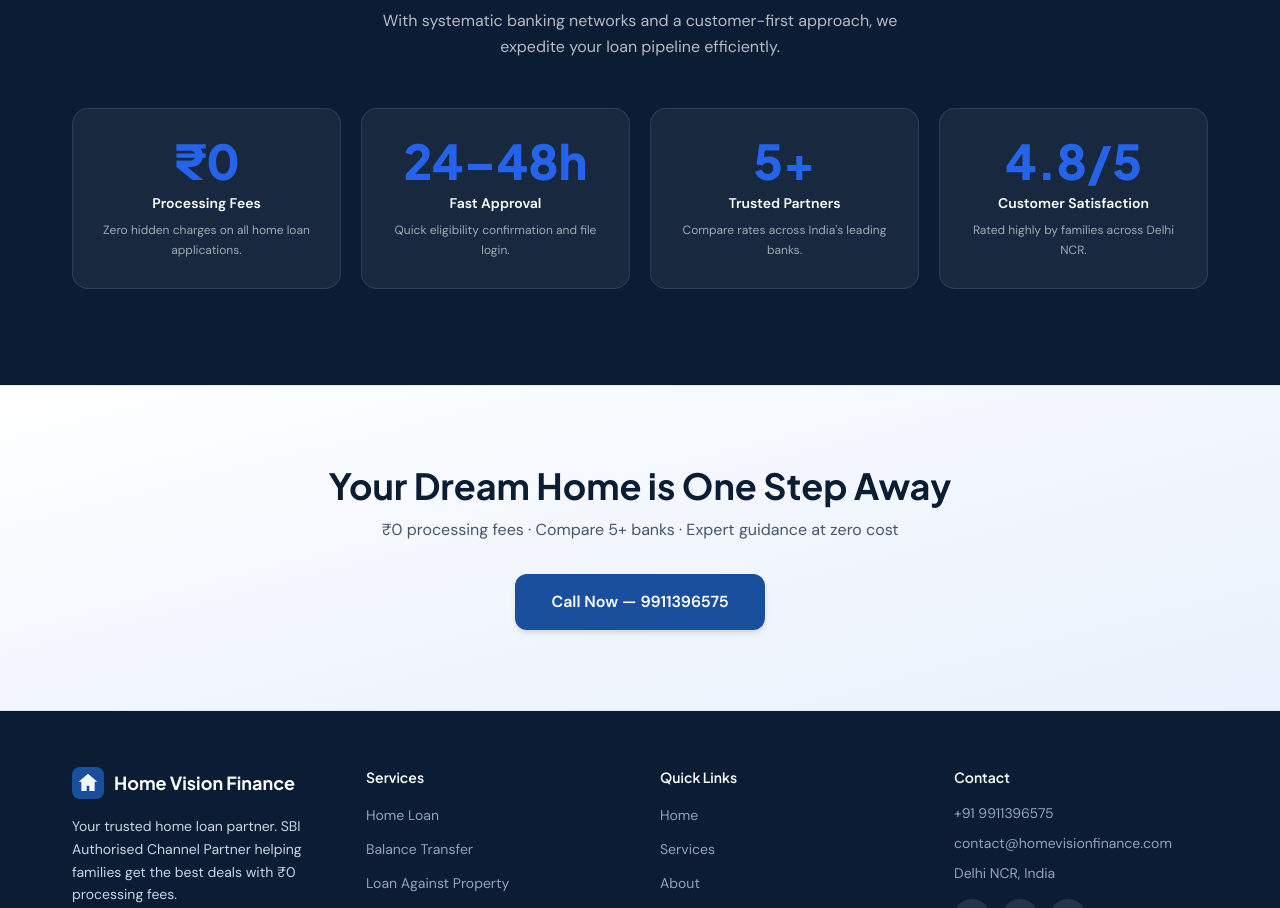
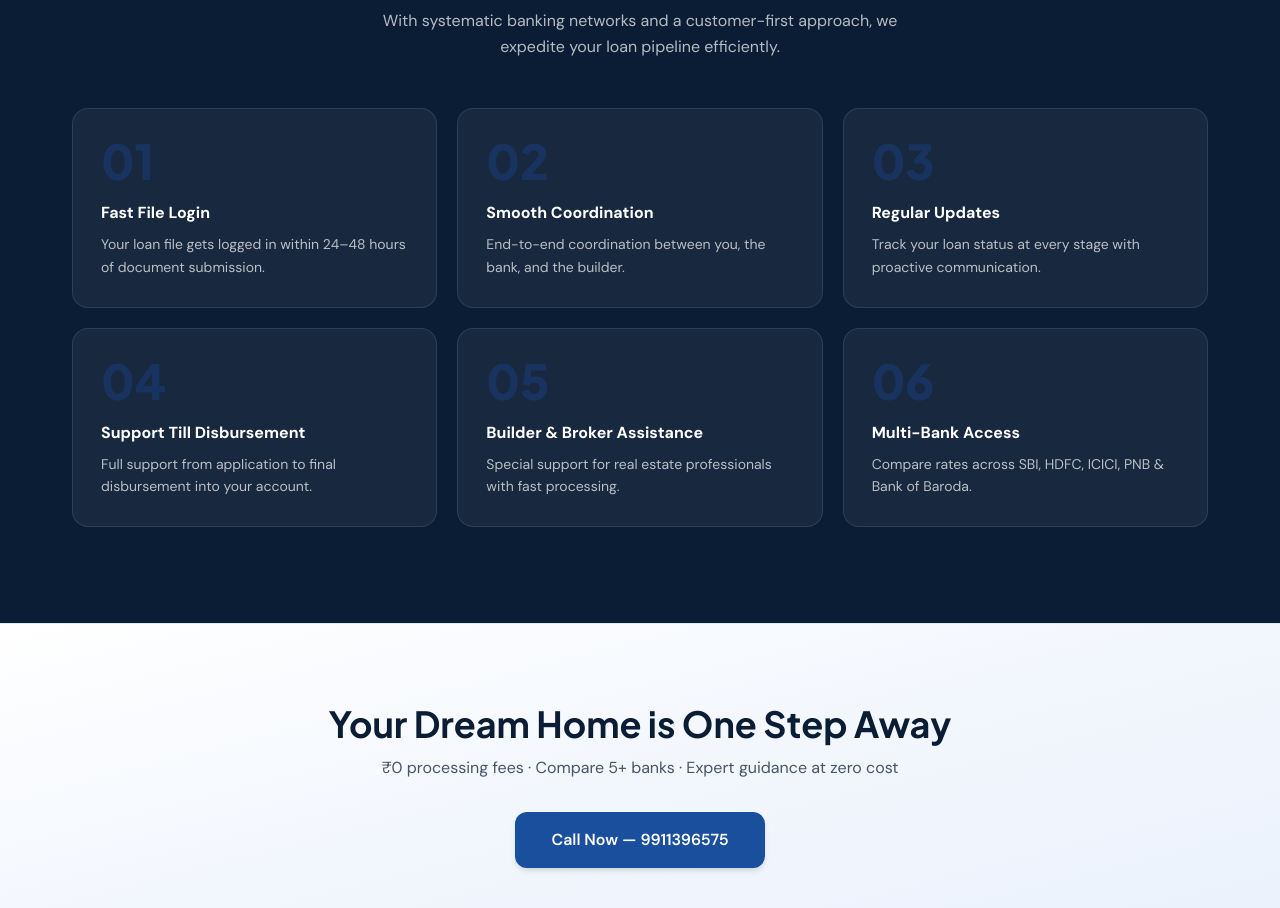
Before and after one commit to theteamzoradevs-gif/Home_Vision_Finance, a Next.js app: page / in a window 1280 px wide. Shown: the part 7934-8842 px from the top of the page. Built offline with nearby package versions, Linux system fonts and the light colour scheme.

Commit message:
changes done at 5 u know

```diff
--- a/src/components/sections/WhyChooseGrid.tsx
+++ b/src/components/sections/WhyChooseGrid.tsx
@@ -1,4 +1,4 @@
-import { ABOUT_WHY_STATS } from "@/features/landing/data/content";
+import { WHY_CHOOSE_ITEMS } from "@/features/landing/data/content";
 import { SectionHeading } from "@/components/ui/SectionHeading";
 import { cn } from "@/lib/utils";
 
@@ -13,30 +13,38 @@ export function WhyChooseGrid({ light = false }: { light?: boolean }) {
           centered
           light={light}
         />
-        <div className="grid gap-5 sm:grid-cols-2 lg:grid-cols-4">
-          {ABOUT_WHY_STATS.map((item) => (
+
+        {/* Changed to lg:grid-cols-3 to perfectly match the 3x2 grid in image_a5d485.png */}
+        <div className="grid gap-5 sm:grid-cols-2 lg:grid-cols-3">
+          {WHY_CHOOSE_ITEMS.map((item) => (
             <div
-              key={item.label}
+              key={item.value}
               className={cn(
-                "cursor-pointer rounded-2xl border p-7 text-center transition-all duration-300 hover:-translate-y-1.5 hover:scale-[1.02] hover:shadow-card-lg motion-reduce:transform-none motion-reduce:hover:scale-100",
+                // text-left alignment matches image_a5d485.png
+                "cursor-pointer rounded-2xl border p-7 text-left transition-all duration-300 hover:-translate-y-1.5 hover:scale-[1.02] hover:shadow-card-lg motion-reduce:transform-none motion-reduce:hover:scale-100",
                 light
                   ? "border-white/10 bg-white/5 hover:border-brand-light/30 hover:bg-white/10"
                   : "border-slate-200 bg-white shadow-card hover:border-brand/30"
               )}
             >
+              {/* Card Number (01, 02, etc.) */}
               <div
                 className={cn(
-                  "font-heading text-4xl font-extrabold sm:text-5xl",
+                  "font-heading text-4xl font-extrabold sm:text-5xl opacity-20", // Added opacity to match the subtle number style
                   light ? "text-brand-light" : "text-brand"
                 )}
               >
                 {item.value}
               </div>
-              <div className={cn("mt-2 text-sm font-semibold", light ? "text-white" : "text-navy")}>
+
+              {/* Title */}
+              <div className={cn("mt-4 text-base font-bold", light ? "text-white" : "text-navy")}>
                 {item.label}
               </div>
+
+              {/* Description */}
               {item.description && (
-                <p className={cn("mt-2 text-xs leading-relaxed", light ? "text-white/60" : "text-slate-500")}>
+                <p className={cn("mt-2 text-sm leading-relaxed", light ? "text-white/70" : "text-slate-500")}>
                   {item.description}
                 </p>
               )}
--- a/src/features/landing/data/content.ts
+++ b/src/features/landing/data/content.ts
@@ -75,26 +75,36 @@ export const USPS = [
   },
 ] as const;
 
-export const ABOUT_WHY_STATS = [
+export const WHY_CHOOSE_ITEMS = [
   {
-    value: "₹0",
-    label: "Processing Fees",
-    description: "Zero hidden charges on all home loan applications.",
+    value: "01",
+    label: "Fast File Login",
+    description: "Your loan file gets logged in within 24–48 hours of document submission.",
   },
   {
-    value: "24–48h",
-    label: "Fast Approval",
-    description: "Quick eligibility confirmation and file login.",
+    value: "02",
+    label: "Smooth Coordination",
+    description: "End-to-end coordination between you, the bank, and the builder.",
   },
   {
-    value: "5+",
-    label: "Trusted Partners",
-    description: "Compare rates across India's leading banks.",
+    value: "03",
+    label: "Regular Updates",
+    description: "Track your loan status at every stage with proactive communication.",
   },
   {
-    value: "4.8/5",
-    label: "Customer Satisfaction",
-    description: "Rated highly by families across Delhi NCR.",
+    value: "04",
+    label: "Support Till Disbursement",
+    description: "Full support from application to final disbursement into your account.",
+  },
+  {
+    value: "05",
+    label: "Builder & Broker Assistance",
+    description: "Special support for real estate professionals with fast processing.",
+  },
+  {
+    value: "06",
+    label: "Multi-Bank Access",
+    description: "Compare rates across SBI, HDFC, ICICI, PNB & Bank of Baroda.",
   },
 ] as const;
 
--- a/src/features/services/ServiceDetailBlock.tsx
+++ b/src/features/services/ServiceDetailBlock.tsx
@@ -11,8 +11,16 @@ type ServiceDetailBlockProps = {
 };
 
 export function ServiceDetailBlock({ service, reverse = false }: ServiceDetailBlockProps) {
-  const imageBlock = (
-    <div className="group relative overflow-hidden rounded-3xl shadow-card-lg">
+  return (
+    <div className="grid items-center gap-8 lg:grid-cols-2 lg:gap-12">
+
+      {/* 1. Image Block - Explicit handling via layout order classes */}
+      <div
+        className={cn(
+          "group relative overflow-hidden rounded-3xl shadow-card-lg",
+          reverse ? "lg:order-2" : "lg:order-1" // If reverse, move image to the right/second on desktop
+        )}
+      >
         <div className="aspect-[4/3] overflow-hidden">
           <Image
             src={service.imageUrl}
@@ -23,15 +31,21 @@ export function ServiceDetailBlock({ service, reverse = false }: ServiceDetailBl
           />
         </div>
       </div>
-  );
 
-  const contentBlock = (
-    <Card hover={false} className="flex h-full flex-col rounded-2xl p-8 shadow-card">
+      {/* 2. Content Block */}
+      <Card
+        hover={false}
+        className={cn(
+          "flex h-full flex-col rounded-2xl p-8 shadow-card",
+          reverse ? "lg:order-1" : "lg:order-2" // If reverse, move content to the left/first on desktop
+        )}
+      >
         <div className="mb-5 flex h-12 w-12 items-center justify-center rounded-xl bg-brand-pale text-brand">
           {service.icon}
         </div>
         <h2 className="font-heading text-2xl font-bold text-navy sm:text-3xl">{service.title}</h2>
         <p className="mt-3 text-base leading-relaxed text-slate-600">{service.description}</p>
+
         {service.highlights && service.highlights.length > 0 && (
           <ul className="mt-5 space-y-2.5">
             {service.highlights.map((item) => (
@@ -42,30 +56,12 @@ export function ServiceDetailBlock({ service, reverse = false }: ServiceDetailBl
             ))}
           </ul>
         )}
+
         <Button href="/contact" variant="primary" size="lg" className="mt-8 w-fit">
           Apply Now →
         </Button>
       </Card>
-  );
 
-  return (
-    <div
-      className={cn(
-        "grid items-center gap-8 lg:grid-cols-2 lg:gap-12",
-        reverse && "lg:[&>*:first-child]:order-2"
-      )}
-    >
-      {reverse ? (
-        <>
-          {contentBlock}
-          {imageBlock}
-        </>
-      ) : (
-        <>
-          {imageBlock}
-          {contentBlock}
-        </>
-      )}
     </div>
   );
 }
```
Also changed, not shown: src/features/landing/LandingPage.tsx (+8 -8 lines), src/features/landing/components/10_BlogPreview.tsx (renamed from src/features/landing/components/BlogPreview.tsx), src/features/landing/components/11_ContactPreview.tsx (renamed from src/features/landing/components/ContactPreview.tsx), src/features/landing/components/4_OurServices.tsx (renamed from src/features/landing/components/ServicesPreview.tsx), src/features/landing/components/5_ProcessSection.tsx (renamed from src/features/landing/components/ProcessSection.tsx), src/features/landing/components/6_EmiPreview.tsx (renamed from src/features/landing/components/EmiPreview.tsx), src/features/landing/components/7_BrokerSection.tsx (renamed from src/features/landing/components/BrokerSection.tsx), src/features/landing/components/8_TestimonialsSection.tsx (renamed from src/features/landing/components/TestimonialsSection.tsx), src/features/landing/components/9_DocumentsSection.tsx (renamed from src/features/landing/components/DocumentsSection.tsx). Lines whose indentation alone changed are shown as unchanged.
